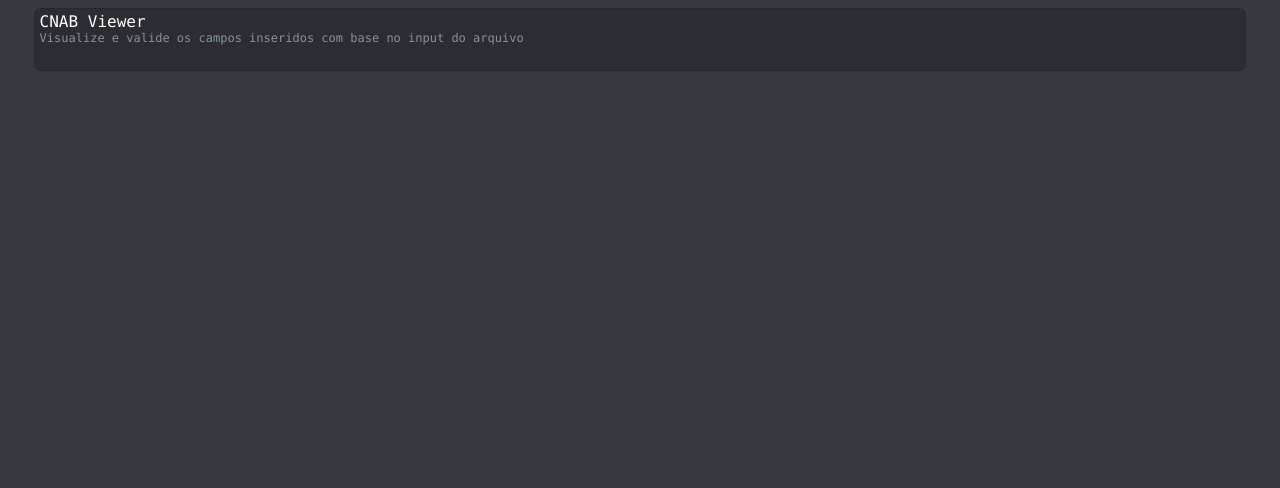
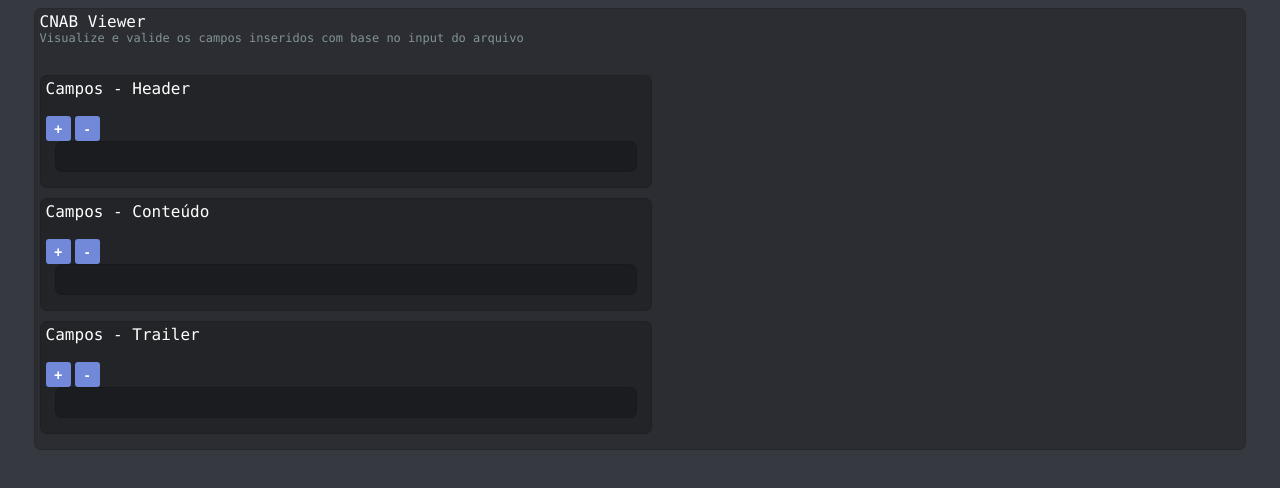
Before and after one commit to Lautenschlager-id/cnab-viewer.github.io, a Next.js app: page / in a window 1280 px wide. Shown: the top 488 px of the page. Built offline with nearby package versions, Linux system fonts and the light colour scheme.

Commit message:
implement dynamic control of fields, is gonna be used for the CNAB fields (name, len, type, etc)

```diff
--- /dev/null
+++ b/components/FieldController.js
@@ -0,0 +1,74 @@
+import { useState, useEffect } from "react";
+
+import Container from "./Container";
+
+function getBaseComponent(props, index = 1)
+{
+	return {
+		key: index
+	};
+}
+
+function addChildren(setChildren, props, insertedValues)
+{
+	setChildren((previousChildren) =>
+		[
+			...previousChildren,
+			getBaseComponent(props, previousChildren.length + 1)
+		]
+	);
+}
+
+function remChildrenCbk(previousChildren)
+{
+	if (previousChildren.length == 1)
+		return previousChildren;
+
+	const newChildren = [ ...previousChildren ];
+	newChildren.pop();
+	return newChildren;
+}
+
+function remChildren(setChildren)
+{
+	setChildren(remChildrenCbk);
+}
+
+export default function FieldController(props)
+{
+	const [ children, setChildren ] = useState([ getBaseComponent(props) ]);
+
+	return (
+		<Container
+			class="medium-sub-container"
+			title={props.title}
+		>
+			<div>
+				<button
+					type="action"
+					onClick={() => addChildren(setChildren, props)}
+				>
+					+
+				</button>
+				&nbsp;
+				<button
+					type="action"
+					onClick={() => remChildren(setChildren)}
+				>
+					-
+				</button>
+			</div>
+
+			<div ref={props.innerRef}>
+				{children.map((childProps, index) => {
+					return (
+						<props.field
+							key={index}
+							{...childProps}
+						/>
+					);
+				})}
+			</div>
+		</Container>
+	);
+}
--- a/pages/_app.js
+++ b/pages/_app.js
@@ -1,5 +1,6 @@
 import "../styles/globals.css";
 import "../styles/components/container.css";
+import "../styles/components/button.css";
 
 function MyApp({ Component, pageProps }) {
   return <Component {...pageProps} />
--- a/pages/index.js
+++ b/pages/index.js
@@ -1,14 +1,37 @@
+import { useRef } from "react";
+
 import Container from "../components/Container";
+import FieldController from "../components/FieldController";
 
 export default function Index()
 {
+	const inputHeaderRef = useRef();
+	const inputContentRef = useRef();
+	const inputTrailerRef = useRef();
+
 	return (
 		<>
 			<Container
 				title="CNAB Viewer"
 				description="Visualize e valide os campos inseridos com base no input do arquivo"
 			>
+				<FieldController
+					title="Campos - Header"
+					field={Container} // Mock
+					innerRef={inputHeaderRef}
+				/>
 
+				<FieldController
+					title="Campos - Conteúdo"
+					field={Container} // Mock
+					innerRef={inputContentRef}
+				/>
+
+				<FieldController
+					title="Campos - Trailer"
+					field={Container} // Mock
+					innerRef={inputTrailerRef}
+				/>
 			</Container>
 		</>
 	)
--- /dev/null
+++ b/styles/components/button.css
@@ -0,0 +1,21 @@
+.container button {
+	background-color: #7289DA;
+	border-radius: 3px;
+	border-style: none;
+	color: #FFFFFF;
+	cursor: pointer;
+	font-weight: bold;
+	font-size: .9em;
+	padding: 10px;
+	transition: .4s;
+}
+
+.container button:hover {
+	background-color: #5970C1;
+}
+
+.container button[type="action"] {
+	padding: 0;
+	height: 25px;
+	width: 25px;
+}
```
Also changed, not shown: components/Container.js (line endings or trailing spaces).
